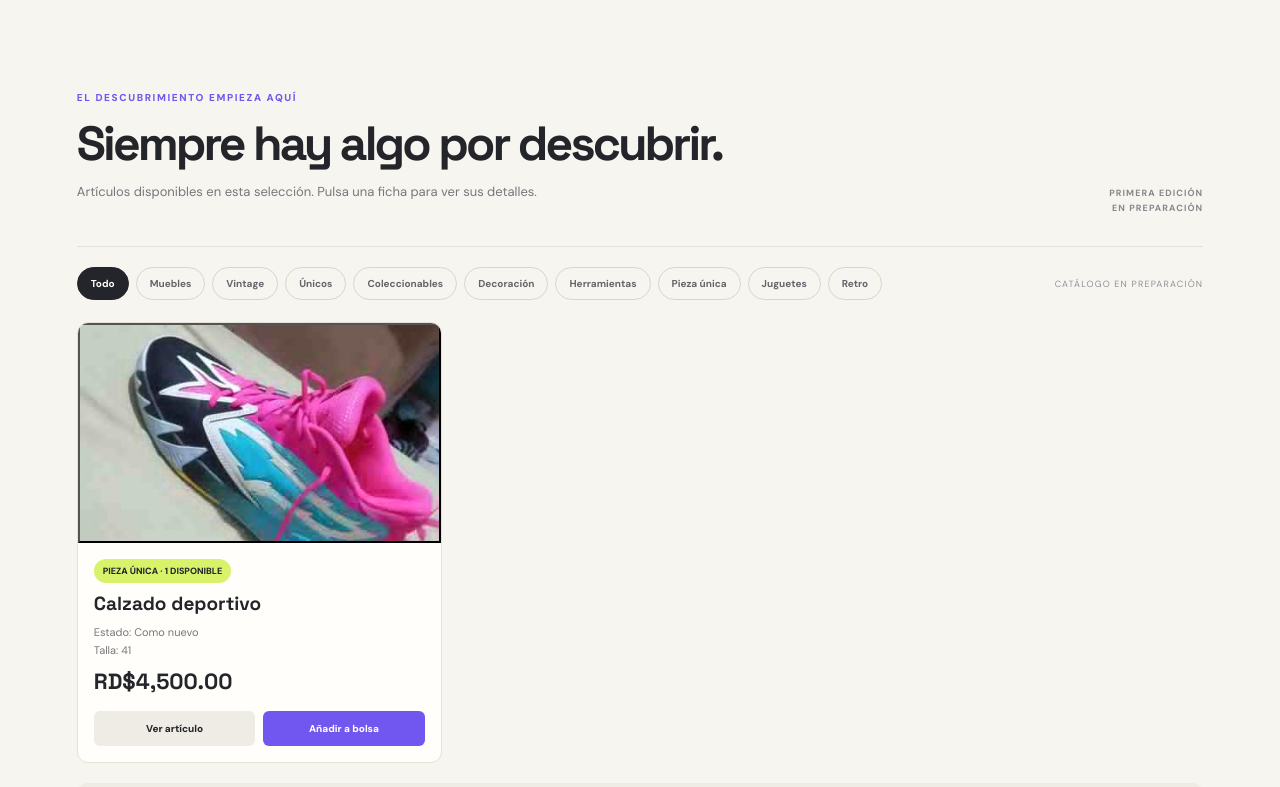
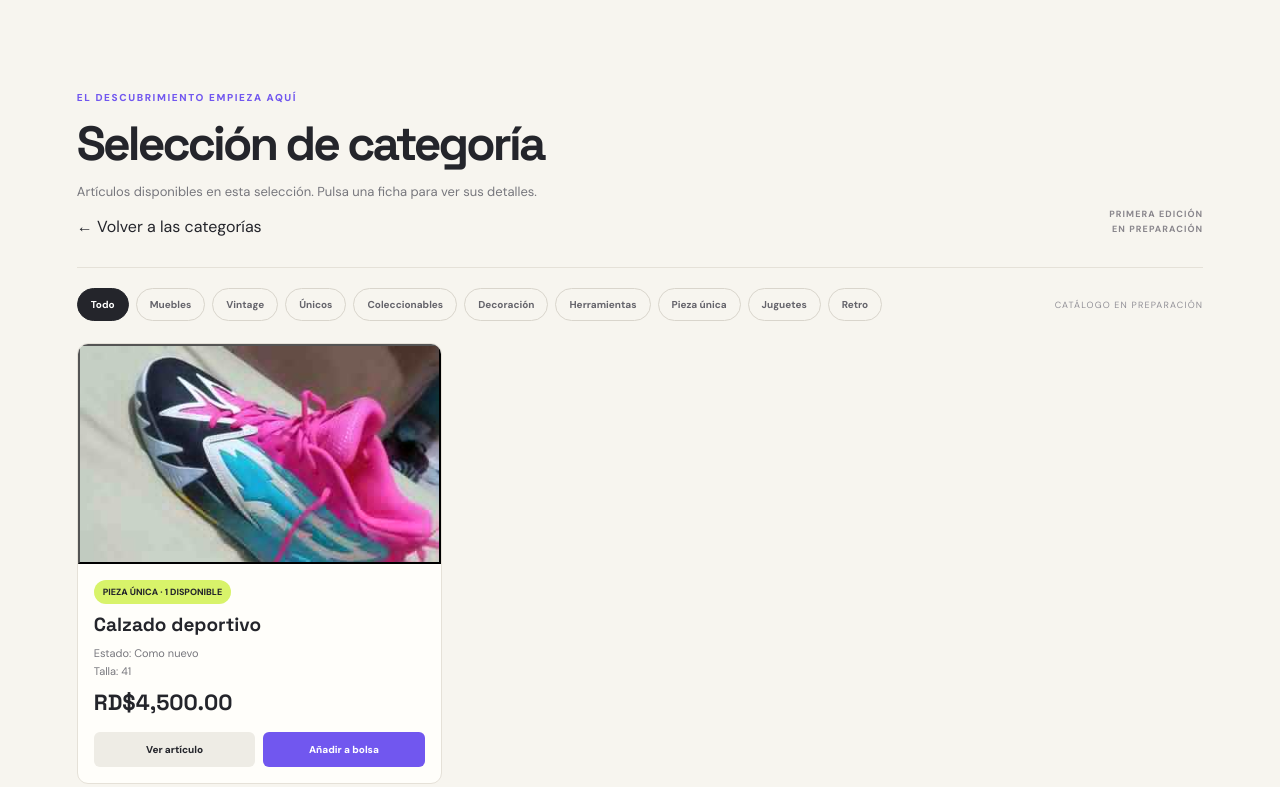
Before and after one commit to dtnpromomusic/Garajeshopping, a plain HTML site: page public/index.html in a window 1280 px wide. Shown: the part 2453-3240 px from the top of the page. Drawn offline with Linux system fonts and the light colour scheme.

Commit message:
Preparar vista limpia del catálogo por categoría

```diff
--- a/public/index.html
+++ b/public/index.html
@@ -59,7 +59,7 @@
     <section class="feature-band"><div class="feature-image"><img src="https://images.unsplash.com/photo-1616486338812-3dadae4b4ace?auto=format&fit=crop&w=1200&q=85" alt="Interior con muebles y objetos de diseño"></div><div class="feature-copy"><span class="eyebrow">NO SIGAS A LA MULTITUD</span><h2>Tu espacio.<br>Tu historia.<br><em>Tus reglas.</em></h2><p>Desde esa pieza que completa tu sala hasta ese objeto raro que llevabas tiempo buscando.</p><a href="#categorias" class="text-link">Encuentra algo tuyo <span>↗</span></a></div><span class="feature-scribble">BE<br>DIFFERENT</span></section>
 
     <section class="selection-section section-wrap" id="seleccion">
-      <div class="section-heading"><div><span class="eyebrow">EL DESCUBRIMIENTO EMPIEZA AQUÍ</span><h2>Siempre hay algo por descubrir.</h2><p class="section-intro">Estamos preparando la primera selección de artículos. Vuelve pronto para descubrir las piezas disponibles.</p></div><span class="heading-aside">PRIMERA EDICIÓN<br>EN PREPARACIÓN</span></div>
+      <div class="section-heading"><div><span class="eyebrow">EL DESCUBRIMIENTO EMPIEZA AQUÍ</span><h2 id="selection-title">Selección de categoría</h2><p class="section-intro">Explora los artículos disponibles en esta categoría.</p><a class="back-categories" href="#categorias">← Volver a las categorías</a></div><span class="heading-aside">PRIMERA EDICIÓN<br>EN PREPARACIÓN</span></div>
       <div class="catalog-toolbar"><div class="filter-pills" id="filters"><button class="filter active" data-filter="Todos">Todo</button><button class="filter" data-filter="Muebles">Muebles</button><button class="filter" data-filter="Ropa vintage">Vintage</button><button class="filter" data-filter="Artículos únicos">Únicos</button><button class="filter" data-filter="Coleccionables">Coleccionables</button><button class="filter" data-filter="Decoración e iluminación">Decoración</button><button class="filter" data-filter="Herramientas">Herramientas</button><button class="filter" data-filter="Pieza única">Pieza única</button><button class="filter" data-filter="Juguetes">Juguetes</button><button class="filter" data-filter="Retro">Retro</button></div><span class="catalog-status">CATÁLOGO EN PREPARACIÓN</span></div>
       <div id="product-grid" class="product-grid" aria-live="polite"></div><div class="empty-catalog" id="empty-catalog"><div class="empty-art">✳</div><div><span class="eyebrow">ESTAMOS PREPARANDO ALGO BUENO</span><h3>El próximo hallazgo puede ser tuyo.</h3><p>Estamos seleccionando artículos para inaugurar GARAJE SHOPPING.</p></div><span class="empty-side-note">COMING<br>SOON ↗</span></div>
     </section>
```
